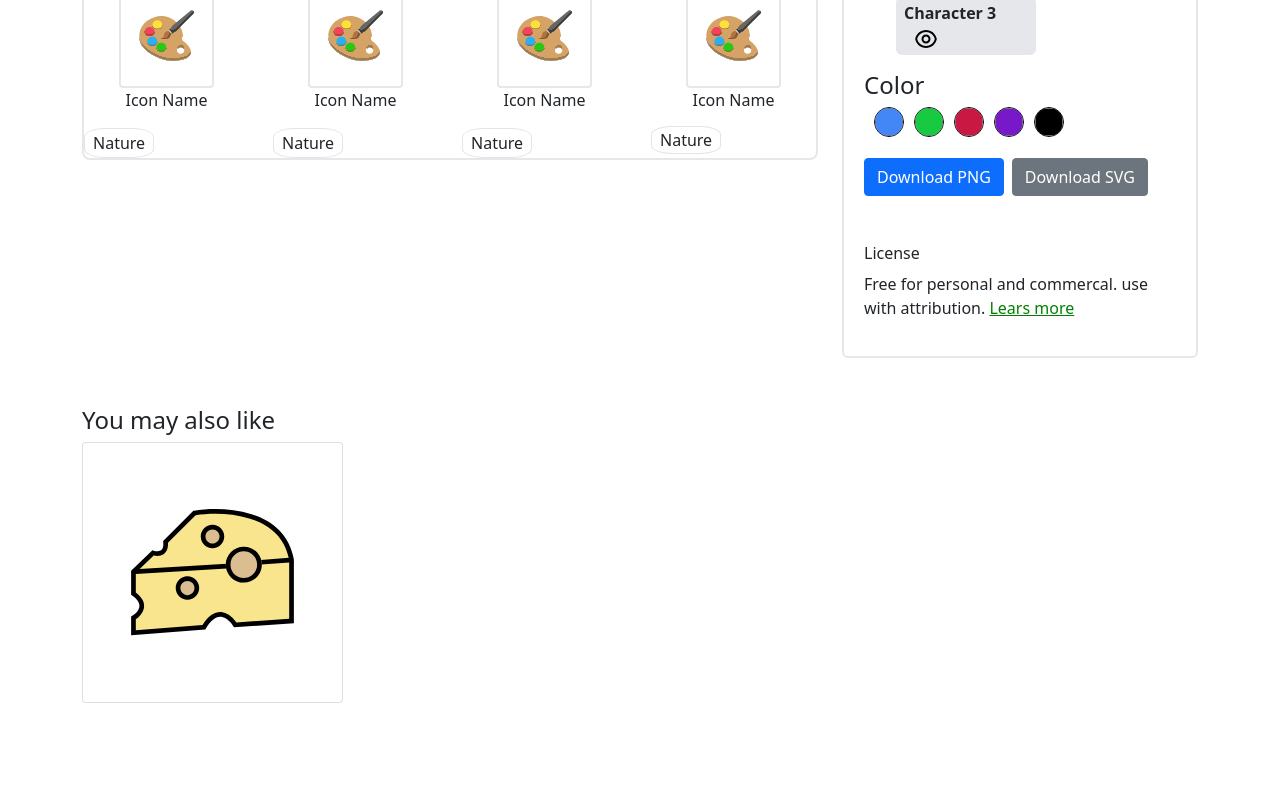
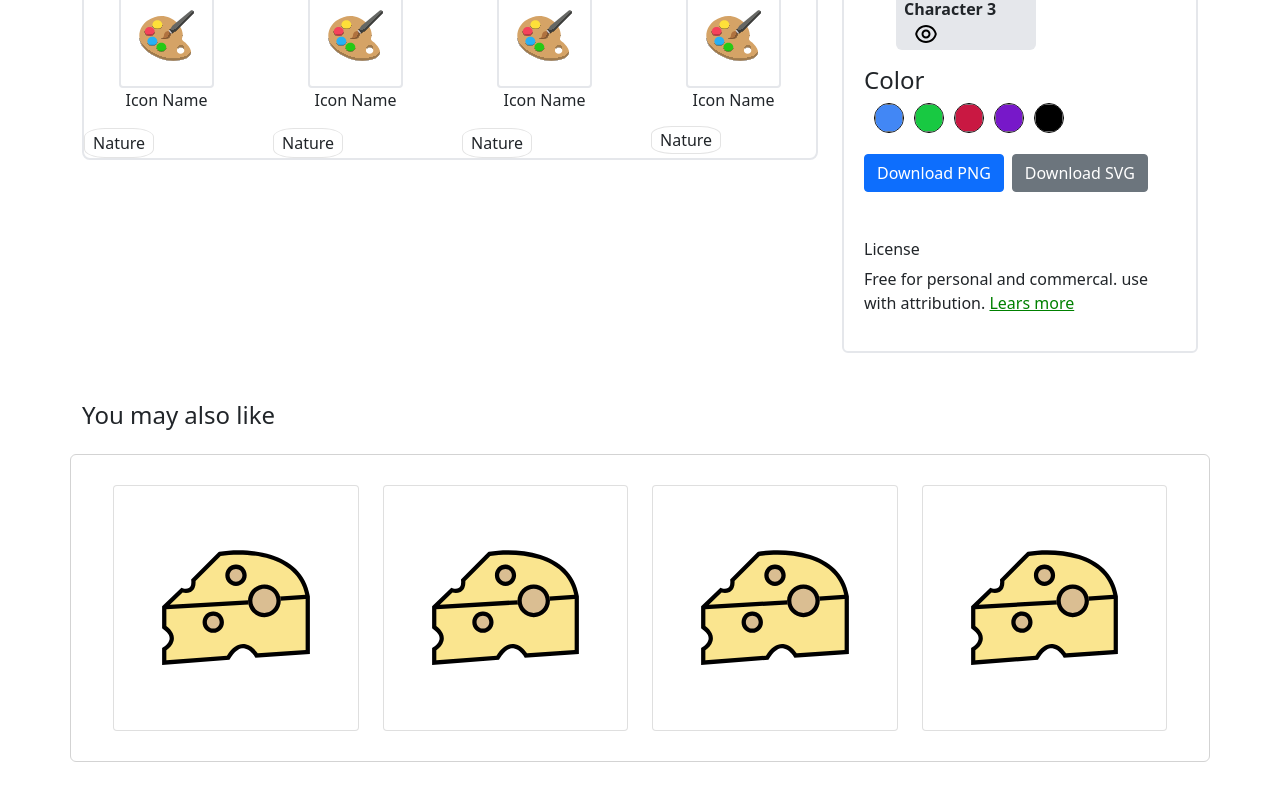
Before and after one commit to ascinate/infographic, a Next.js app: page /product in a window 1280 px wide. Shown: the part 362-1162 px from the top of the page. Before the commit the page ends 1113 px from the top, so only its background shows below. Built offline with nearby package versions, Linux system fonts and the light colour scheme.

Commit message:
product page

```diff
--- a/src/app/globals.css
+++ b/src/app/globals.css
@@ -380,6 +380,12 @@ a {
   margin-left: 10px;
 }
 
+.simmler-infographic{
+  padding: 30px;
+  border-radius: 6px;
+border: 1px solid lightgray;
+}
+
 
 .learsmore{
   text-decoration: underline;
--- a/src/app/product/page.jsx
+++ b/src/app/product/page.jsx
@@ -134,9 +134,9 @@ function page() {
                                                 <label class="form-check-label" for="flexRadioDefault1">
                                                     Character 1
                                                 </label>
-                                                <button className=''>
+
                                                     <img src="/ilayer.svg" alt="" />
-                                                </button>
+
                                             </li>
                                             <li className='form-check layer'>
                                                 <label class="form-check-label" for="flexRadioDefault1">
@@ -176,21 +176,32 @@ function page() {
                 </section>
 
                 {/* simmler-infographic section*/}
-                <section className='simmler-infographic mb-5'>
-
+                <section className=' mb-5'>
                     <div className="container">
-                        <h4>You may also like</h4>
-                        <div className="row">
+                        <h4 className='mb-4'>You may also like</h4>
+                        <div className="row simmler-infographic">
+                            <div className="col-lg-3 ">
+                                <div className="card p-5">
+                                    <img src="/slice-cake.svg" alt="" />
+                                </div>
+                            </div>
+                            <div className="col-lg-3 ">
+                                <div className="card p-5">
+                                    <img src="/slice-cake.svg" alt="" />
+                                </div>
+                            </div>
+                            <div className="col-lg-3 ">
+                                <div className="card p-5">
+                                    <img src="/slice-cake.svg" alt="" />
+                                </div>
+                            </div>
                             <div className="col-lg-3 ">
                                 <div className="card p-5">
                                     <img src="/slice-cake.svg" alt="" />
                                 </div>
                             </div>
                         </div>
-
                     </div>
-
-
                 </section>
 
 
```
